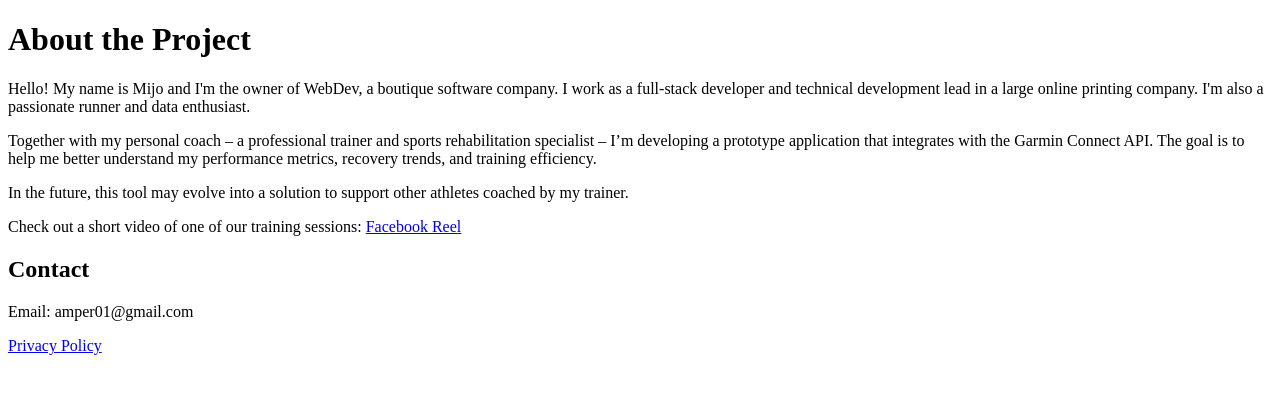
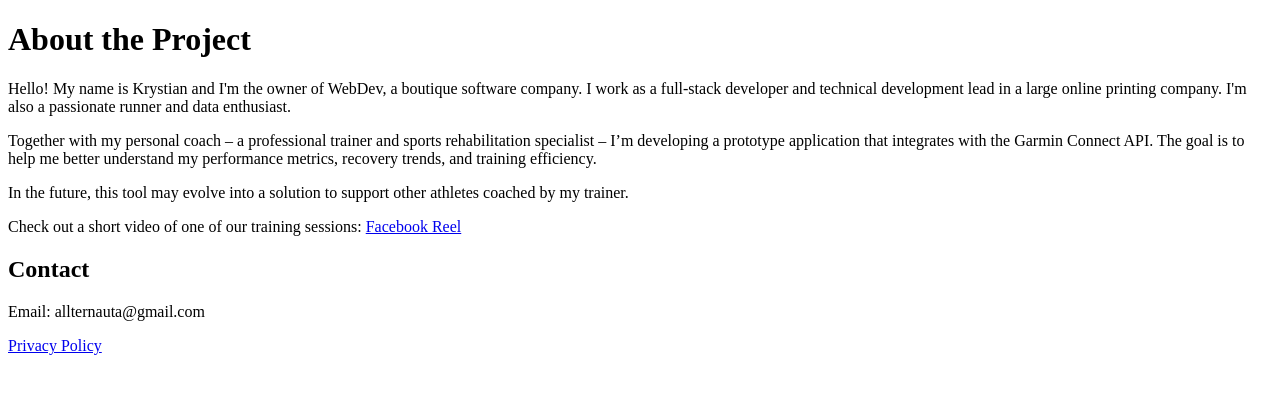
Before and after one commit to amper01/Garmin-API-Integration-Prototype, a plain HTML site: page index.html in a window 1280 px wide. Drawn offline with Linux system fonts and the light colour scheme.

Commit message:
Update index.html

```diff
--- a/index.html
+++ b/index.html
@@ -7,7 +7,7 @@
 <body>
   <h1>About the Project</h1>
 
-  <p>Hello! My name is Mijo and I'm the owner of WebDev, a boutique software company. I work as a full-stack developer and technical development lead in a large online printing company. I'm also a passionate runner and data enthusiast.</p>
+  <p>Hello! My name is Krystian and I'm the owner of WebDev, a boutique software company. I work as a full-stack developer and technical development lead in a large online printing company. I'm also a passionate runner and data enthusiast.</p>
 
   <p>Together with my personal coach – a professional trainer and sports rehabilitation specialist – I’m developing a prototype application that integrates with the Garmin Connect API. The goal is to help me better understand my performance metrics, recovery trends, and training efficiency.</p>
 
@@ -18,7 +18,7 @@
   </p>
 
   <h2>Contact</h2>
-  <p>Email: amper01@gmail.com</p>
+  <p>Email: allternauta@gmail.com</p>
   <p><a href="https://amper01.github.io/privacy-policy/privacy_policy.html">Privacy Policy</a></p>
 </body>
 </html>
```
